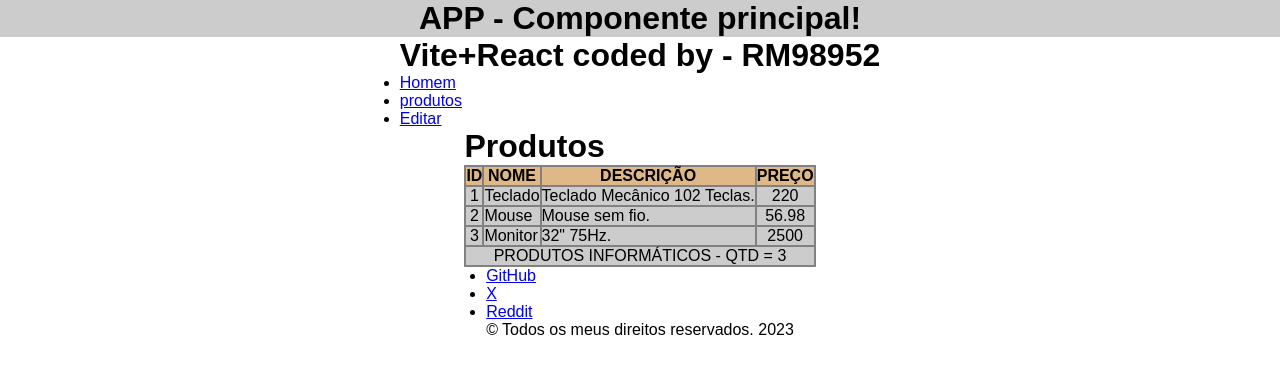
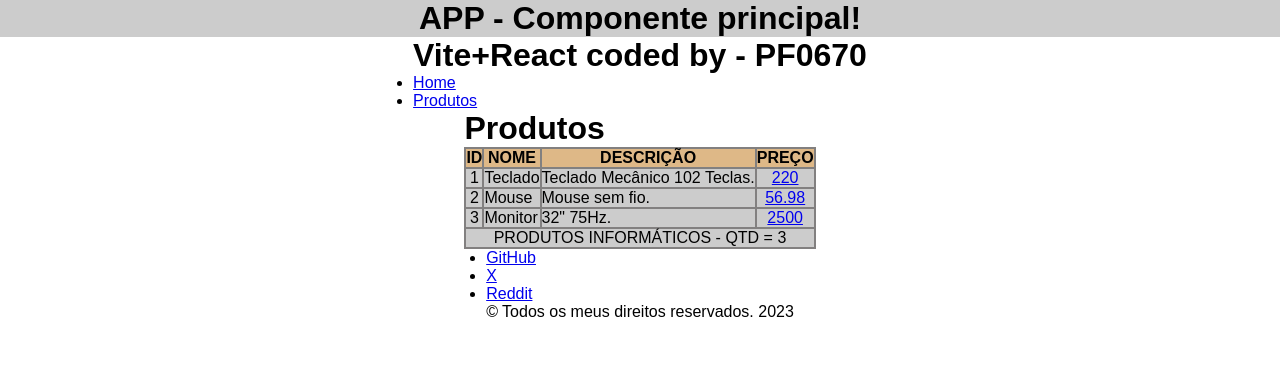
Before and after one commit to Rodrigo-Brasileiro/spa-espf, a React (Vite) app: page /prodtuos in a window 1280 px wide. Shown: the top 374 px of the page. Built offline with nearby package versions, Linux system fonts and the light colour scheme.

Commit message:
Listagem dinãmica dos produtos.

```diff
--- a/src/components/cabecalho.jsx
+++ b/src/components/cabecalho.jsx
@@ -1,15 +1,14 @@
-import {Link} from "react-router-dom"
+import { Link } from "react-router-dom";
 
 export default function Cabecalho() {
   return (
     <>
       <header>
-          <h1>Vite+React coded by - RM98952</h1>
+        <h1>Vite+React coded by - PF0670</h1>
         <nav>
           <ul>
-              <li><Link to="/">Homem</Link></li>
-              <li><Link to="/produtos">produtos</Link></li>
-              <li><Link to="/editar/produtos/1">Editar</Link></li>
+            <li><Link to="/">Home</Link> </li>
+            <li><Link to="/produtos">Produtos</Link> </li>
           </ul>
         </nav>
       </header>
--- a/src/routes/EditarProdutos.jsx
+++ b/src/routes/EditarProdutos.jsx
@@ -1,19 +1,17 @@
-import React from "react";
-import { useParams } from "react-router";
+import React from 'react'
+import { useParams } from 'react-router-dom'
 
-export default function EditarProdutos (){
+export default function EditarProdutos() {
 
-    document.title = "Editar Produtos" + id;
+    const {id} = useParams();
 
-    const{id} = useParams()
+    document.title = "Editar Produtos " + id;
 
-    return(
-        <div>
-            <h1>EditarProdutos</h1>
-            <h2>Produto selecionado: {id}</h2>
+  return (
+    <div>
+        <h1>Editar Produtos</h1>
+        <h2>Produto selecinado : {id}</h2>
 
-
-        </div>
-
-    )
+    </div>
+  )
 }
--- a/src/routes/Erro404.jsx
+++ b/src/routes/Erro404.jsx
@@ -0,0 +1,7 @@
+import React from 'react'
+
+export default function Erro404() {
+  return (
+    <div>Erro404</div>
+  )
+}
--- a/src/routes/Home.jsx
+++ b/src/routes/Home.jsx
@@ -0,0 +1,7 @@
+import React from 'react'
+
+export default function Home() {
+  return (
+    <div>Home</div>
+  )
+}
--- a/src/routes/Produtos.jsx
+++ b/src/routes/Produtos.jsx
@@ -1,5 +1,6 @@
+import { Link } from "react-router-dom";
 import { ListaProduto } from "../components/ListaProdutos";
-import style from "./Produtos.module.css"
+import style from "./Produtos.module.css";
 
 export default function Produtos() {
   document.title = "Lista de Produtos";
@@ -24,7 +25,7 @@ export default function Produtos() {
               <td>{item.id}</td>
               <td>{item.nome}</td>
               <td>{item.desc}</td>
-              <td>{item.preco}</td>
+              <td><Link to={`/editar/produtos/${item.id}`}>{item.preco}</Link></td>
             </tr>
           ))}
         </tbody>
```
Also changed, not shown: src/App.jsx (+6 -4 lines). Lines whose indentation alone changed are shown as unchanged.
